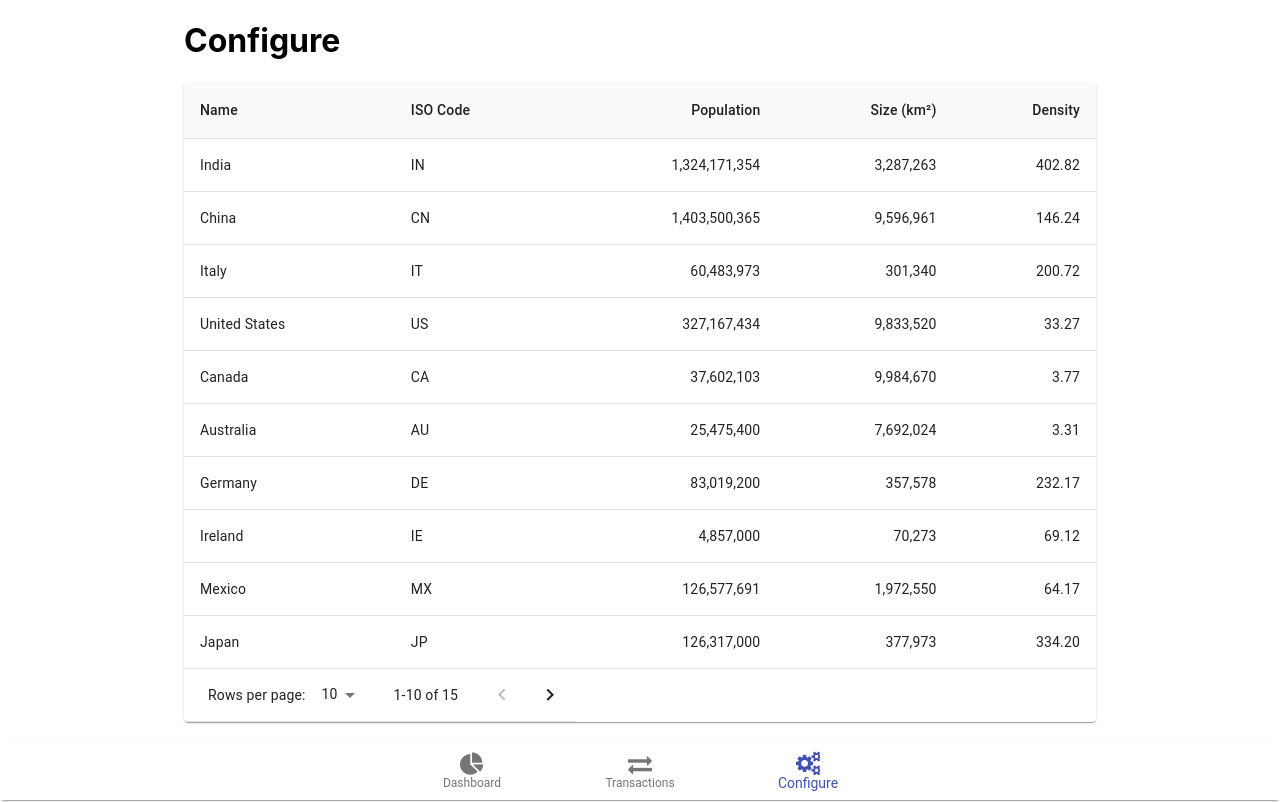
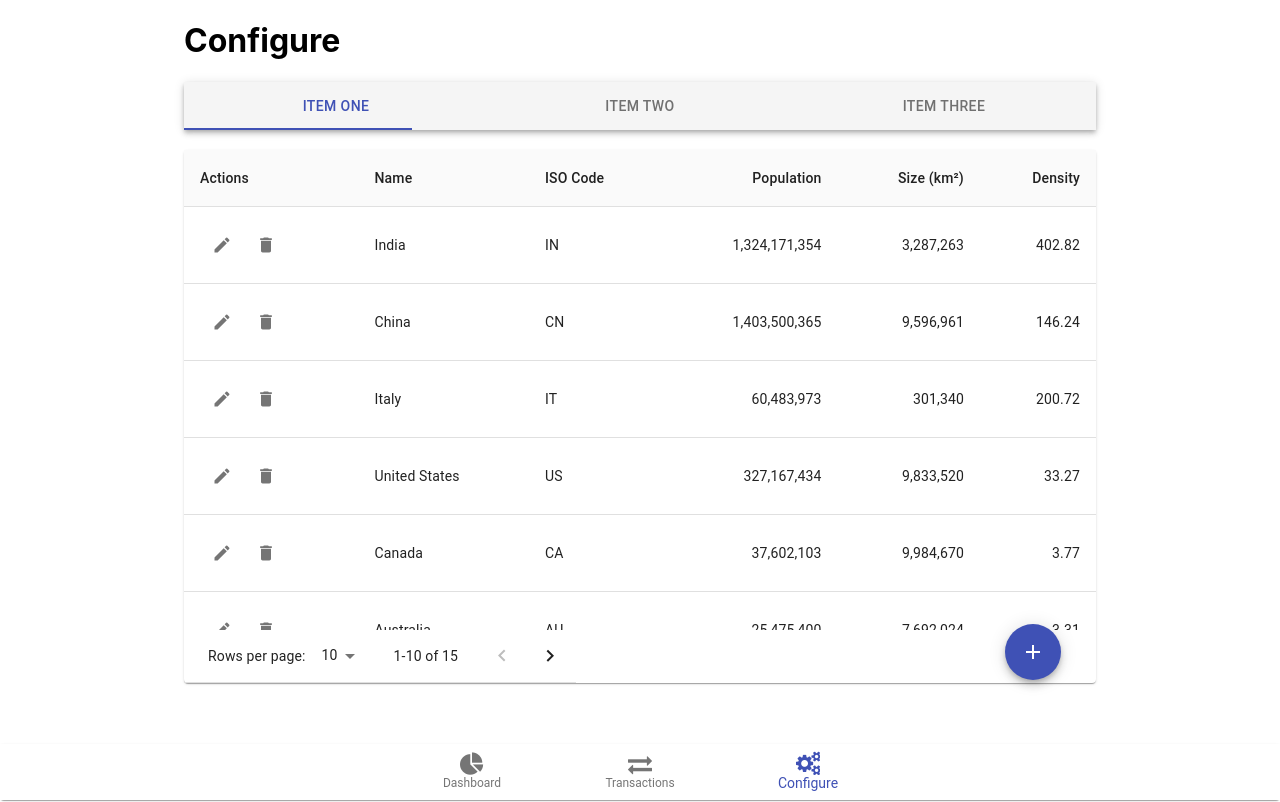
Before and after one commit to su-per-man/Invo, a React (Create React App) app: page / in a window 1280 px wide. Both pictures are taken after a click on the button "Configure". Built offline with nearby package versions, Linux system fonts and the light colour scheme.

Commit message:
Configure screene development

```diff
--- a/package.json
+++ b/package.json
@@ -4,6 +4,7 @@
   "private": true,
   "dependencies": {
     "@material-ui/core": "^4.11.0",
+    "@material-ui/icons": "^4.9.1",
     "@testing-library/jest-dom": "^4.2.4",
     "@testing-library/react": "^9.5.0",
     "@testing-library/user-event": "^7.2.1",
--- a/src/components/CRUDTable.js
+++ b/src/components/CRUDTable.js
@@ -1,7 +1,9 @@
 import React from 'react'
 import {
-  Table, TableBody, TableCell, TableContainer, TableHead, TableRow, Paper, TablePagination
+  Table, TableBody, TableCell, TableContainer, TableHead, TableRow, Paper, TablePagination, Fab, Zoom, IconButton, Tooltip
 } from '@material-ui/core';
+
+import { Add, Edit, Delete } from '@material-ui/icons'
 
 const columns = [
   { id: 'name', label: 'Name', minWidth: 170 },
@@ -65,12 +67,24 @@ export default function StickyHeadTable() {
     setPage(0);
   };
 
+
   return (
+    <React.Fragment>
+      <div className="fab">
+        <Zoom in={true} unmountOnExit={true} style={{ transitionDelay: '1s' }} >
+          <Tooltip title="Add" aria-label="add">
+            <Fab color="primary">
+              <Add />
+            </Fab>
+          </Tooltip>
+        </Zoom>
+      </div>
       <Paper>
-      <TableContainer>
-        <Table stickyHeader aria-label="sticky table">
+        <TableContainer className="stickyTableContainer">
+          <Table stickyHeader>
             <TableHead>
               <TableRow>
+                <TableCell>Actions</TableCell>
                 {columns.map((column) => (
                   <TableCell
                     key={column.id}
@@ -85,6 +99,18 @@ export default function StickyHeadTable() {
               {rows.slice(page * rowsPerPage, page * rowsPerPage + rowsPerPage).map((row) => {
                 return (
                   <TableRow hover tabIndex={-1} key={row.code}>
+                    <TableCell>
+                      <Tooltip title="Edit">
+                        <IconButton>
+                          <Edit fontSize="small" />
+                        </IconButton>
+                      </Tooltip>
+                      <Tooltip title="Delete">
+                        <IconButton component="span">
+                          <Delete fontSize="small" />
+                        </IconButton>
+                      </Tooltip>
+                    </TableCell>
                     {columns.map((column) => {
                       const value = row[column.id];
                       return (
@@ -107,5 +133,6 @@ export default function StickyHeadTable() {
           onChangeRowsPerPage={handleChangeRowsPerPage}
         />
       </Paper>
+    </React.Fragment>
   );
 }
--- a/src/components/Configure.js
+++ b/src/components/Configure.js
@@ -1,12 +1,38 @@
 import React from 'react'
 import CRUDTable from './CRUDTable'
+import { AppBar, Tabs, Tab, Box } from "@material-ui/core";
 
 export default class Transaction extends React.Component {
+    constructor(props) {
+        super(props)
+        this.state = { selectedIndex: 0 }
+    }
+    handleChange = (event, newValue) => {
+        this.setState({
+            selectedIndex: newValue
+        })
+    };
+
     render() {
         return (
             <React.Fragment>
                 <h1>Configure</h1>
-                <CRUDTable />
+                <AppBar position="static" color="default">
+                    <Tabs
+                        value={this.state.selectedIndex}
+                        onChange={this.handleChange}
+                        indicatorColor="primary"
+                        textColor="primary"
+                        variant="fullWidth"
+                    >
+                        <Tab label="Item One" />
+                        <Tab label="Item Two" />
+                        <Tab label="Item Three" />
+                    </Tabs>
+                </AppBar>
+                <Box component="span" m={1}>
+                    <CRUDTable />
+                </Box>
             </React.Fragment>
         );
     }
--- a/src/index.css
+++ b/src/index.css
@@ -16,10 +16,17 @@ code {
     width: 100%;
 }
 
-.tableActionsFooter{
-    flex-shrink: 0;
-    margin-left: 2;
+.fab{
+    float: right;
+    width: 10%;
 }
-.tableActionsFooter i {
-    font-size: medium;
+
+.fab .MuiFab-root {
+    position: fixed;
+    bottom: 15vh;
+    cursor: pointer;
+    z-index: 100;
 }
+.stickyTableContainer{
+    max-height: 60vh;
+}
```
Also changed, not shown: 1 other file (tests, documents, lock files or other folders). Lines whose indentation alone changed are shown as unchanged.
